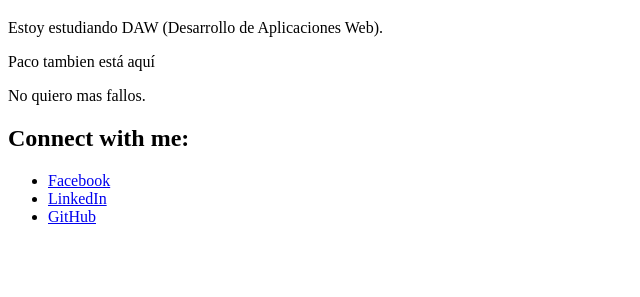
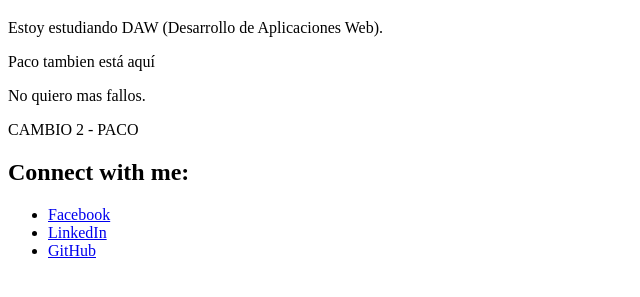
Before and after one commit to chacrapi/TrabajoClase, a plain HTML site: page INDEX.HTML in a window 1280 px wide. Shown: the part 61-358 px from the top of the page, without its empty margins (0-640 px from the left). Drawn offline with Linux system fonts and the light colour scheme.

Commit message:
CAMBIO2 - PACO

```diff
--- a/INDEX.HTML
+++ b/INDEX.HTML
@@ -9,6 +9,7 @@
     <p> Estoy estudiando DAW (Desarrollo de Aplicaciones Web).</p>
     <p> Paco tambien está aquí</p>
     <p> No quiero mas fallos.</p>
+    <P>CAMBIO 2 - PACO </P>
     <h2>Connect with me:</h2>
     <ul>
         <li><a href="https://www.facebook.com/" target="_blank">Facebook</a></li>
```
